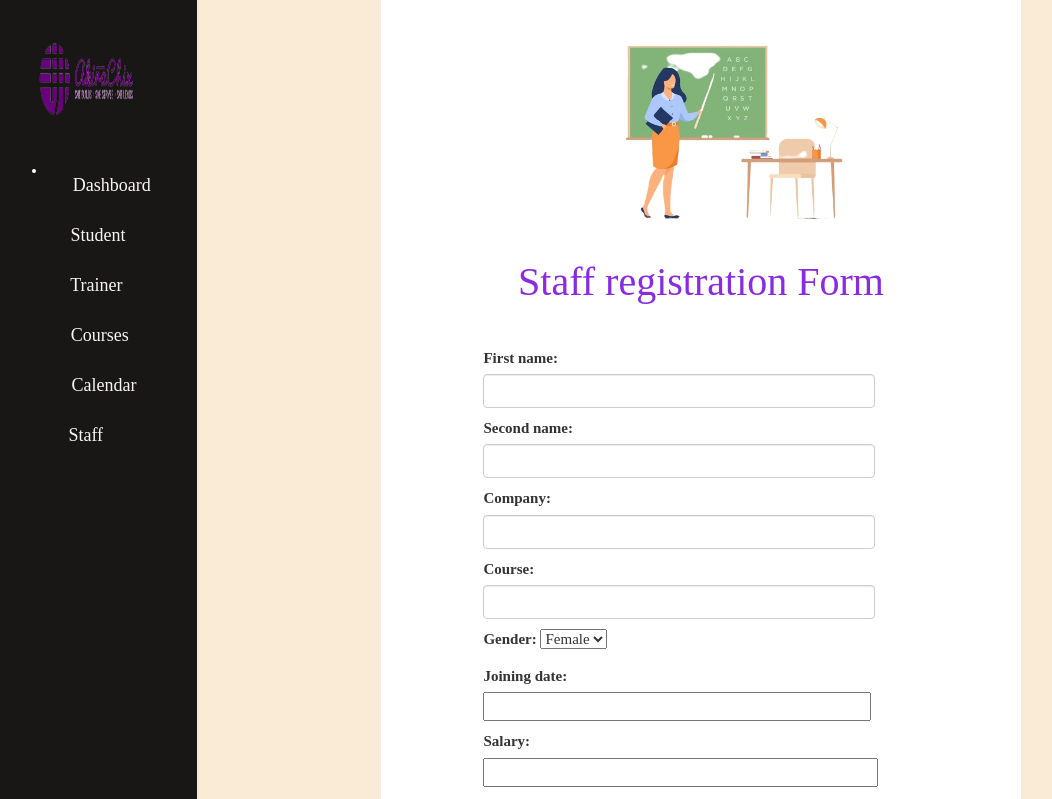
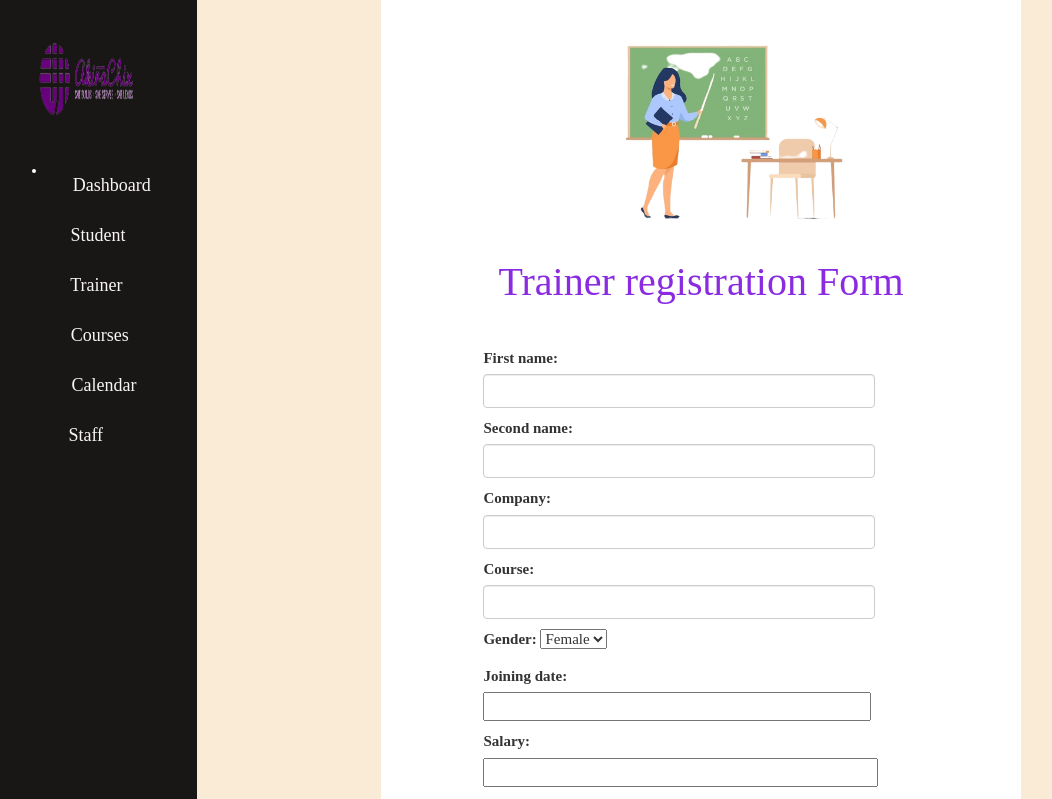
Before and after one commit to Juliet879/SchoolSystem, a Django app: page /trainer/register in a window 1280 px wide. Shown: the top 799 px of the page, without its empty margins (3-1055 px from the left). Run offline with Django 3.2, Linux system fonts and the light colour scheme; some libraries are stand-ins or nearby versions.

```diff
--- a/trainer/templates/register_trainer.html
+++ b/trainer/templates/register_trainer.html
@@ -17,7 +17,7 @@
         <div class="myForm">
             <center> <img src={% static "trainer-removebg-preview.png" %} style="height: 30vh;"></center>
 
-            <h1 id="form-heading">Staff registration Form</h1>
+            <h1 id="form-heading">Trainer registration Form</h1>
             <form method="POST" enctype="multipart/form-data">
                 <!-- template variable as means as paragraph -->
                 {% csrf_token %} {{form.as_p}}
```
